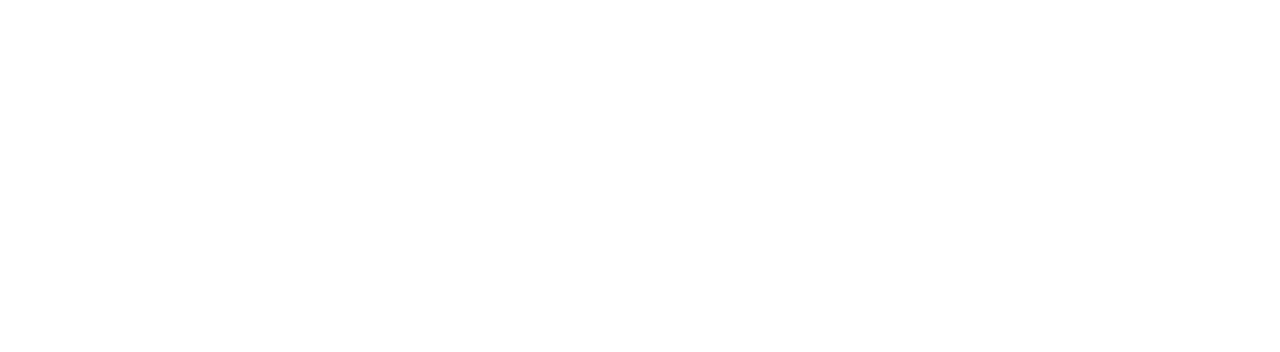
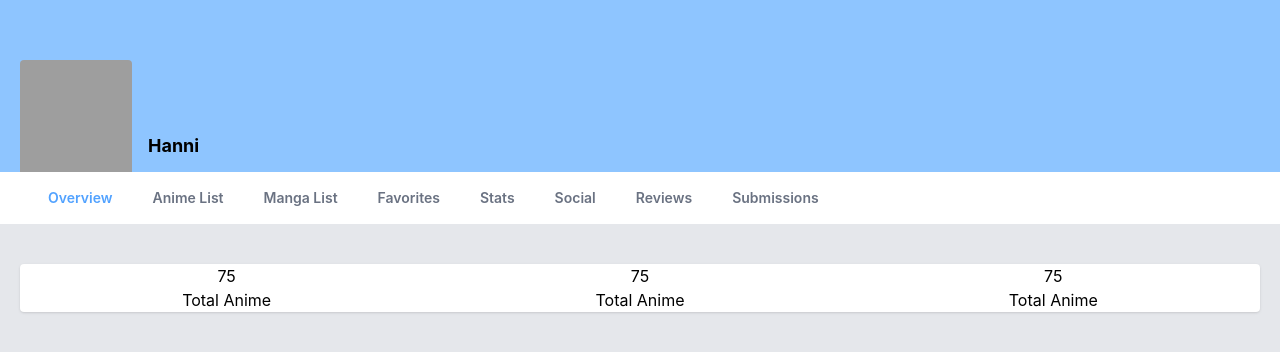
Before and after one commit to loganyeh/moviecritic, a React (Vite) app in the folder frontend/: page /overview in a window 1280 px wide. Before the commit this address had no page. Shown: the part 548-900 px from the top of the page. Before the commit the page ends 800 px from the top, so only its background shows below. Built offline with nearby package versions, Linux system fonts and the light colour scheme; grey boxes are pictures that could not be loaded.

Commit message:
qs. wip Overview page

```diff
--- a/frontend/src/App.tsx
+++ b/frontend/src/App.tsx
@@ -1,6 +1,7 @@
 // pages
 import Home from "./pages/Home/Home";
 import Browse from "./pages/Browse/Browse";
+import Overview from "./pages/Profile/Overview/Overview";
 
 import { Routes, Route } from "react-router-dom";
 
@@ -11,6 +12,7 @@
     <Routes>
       <Route path="/" element={<Home />} />
       <Route path="/browse" element={<Browse />} />
+      <Route path="/overview" element={<Overview />} />
     </Routes>
     </>
   )
--- a/frontend/src/components/DesktopHeader.tsx
+++ b/frontend/src/components/DesktopHeader.tsx
@@ -3,7 +3,7 @@
 function DesktopHeader(){
     const headerText = [
         { text: "Home", route: "/" },
-        { text: "Profile", route: "/" },
+        { text: "Profile", route: "/overview" },
         { text: "Anime List", route: "/" },
         { text: "Manga List", route: "/" },
         { text: "Browse", route: "/browse" },
--- a/frontend/src/components/FloatingNav.tsx
+++ b/frontend/src/components/FloatingNav.tsx
@@ -8,11 +8,11 @@
         { icon: 'bx bx-play', text: 'anime list', route: '/' },
         { icon: 'bx bxs-book-alt', text: 'manga list', route: '/' },
         { icon: 'bx bxs-chat', text: 'forum', route: '/' },
-        { icon: 'bx bxs-user', text: 'profile', route: '/' },
+        { icon: 'bx bxs-user', text: 'profile', route: '/overview' },
         { icon: 'bx bxs-envelope', text: 'notifications', route: '/' },
         { icon: 'bx bxs-cog', text: 'settings', route: '/' },
         { icon: 'bx bx-search', text: 'search', route: '/browse' },
-        { icon: 'bx bx-x', text: '', route: '/' },
+        { icon: 'bx bx-x', text: '', route: '' },
     ];
 
     const handleNavClick = () => {
--- /dev/null
+++ b/frontend/src/pages/Profile/Overview/Overview.tsx
@@ -0,0 +1,70 @@
+import DesktopHeader from "../../../components/DesktopHeader";
+import FloatingNav from "../../../components/FloatingNav";
+import Footer from "../../../components/Footer";
+
+function Overview(){
+    const profileNav = [
+        { text: 'Overview', route: '/'},
+        { text: 'Anime List', route: '/'},
+        { text: 'Manga List', route: '/'},
+        { text: 'Favorites', route: '/'},
+        { text: 'Stats', route: '/'},
+        { text: 'Social', route: '/'},
+        { text: 'Reviews', route: '/'},
+        { text: 'Submissions', route: '/'},
+    ];
+
+    return(
+        <>
+            {/* Profile Banner */}
+            <section className="flex gap-4 items-end px-5 aspect-video bg-blue-300">
+                <img src="https://i.pinimg.com/736x/0c/8a/1f/0c8a1f42df3622a03adeded0e08c08a6.jpg" className="w-28 aspect-square bg-blue-300 rounded-t" />
+                <p className="py-3 text-lg font-bold">Hanni</p>
+            </section>
+
+            {/* Profile Nav */}
+            <section className="bg-white">
+                <div className="flex gap-10 px-12 py-4 overflow-x-scroll">
+                    {profileNav.map((nav, index) => {
+                        return <div key={index} className={`${index === 0 ? "text-blue-400" : "text-gray-500"} text-sm font-semibold shrink-0`}>
+                            {nav.text}
+                        </div>
+                    })}
+                </div>
+            </section>
+
+            {/* page container */}
+            <div className="bg-gray-200 px-5 py-10 h-screen">
+
+                {/* Watch Stat Tracker */}
+                <section className="bg-white rounded shadow">
+                    <div className="flex justify-around">
+                        <div className="flex flex-col items-center">
+                            <p>75</p>
+                            <p>Total Anime</p>
+                        </div>
+                        <div className="flex flex-col items-center">
+                            <p>75</p>
+                            <p>Total Anime</p>
+                        </div>
+                        <div className="flex flex-col items-center">
+                            <p>75</p>
+                            <p>Total Anime</p>
+                        </div>
+                    </div>
+
+
+                    <div></div>
+
+                    <div></div>
+                </section>
+
+            </div>
+
+
+            <FloatingNav />
+        </>
+    );
+};
+
+export default Overview;
```
